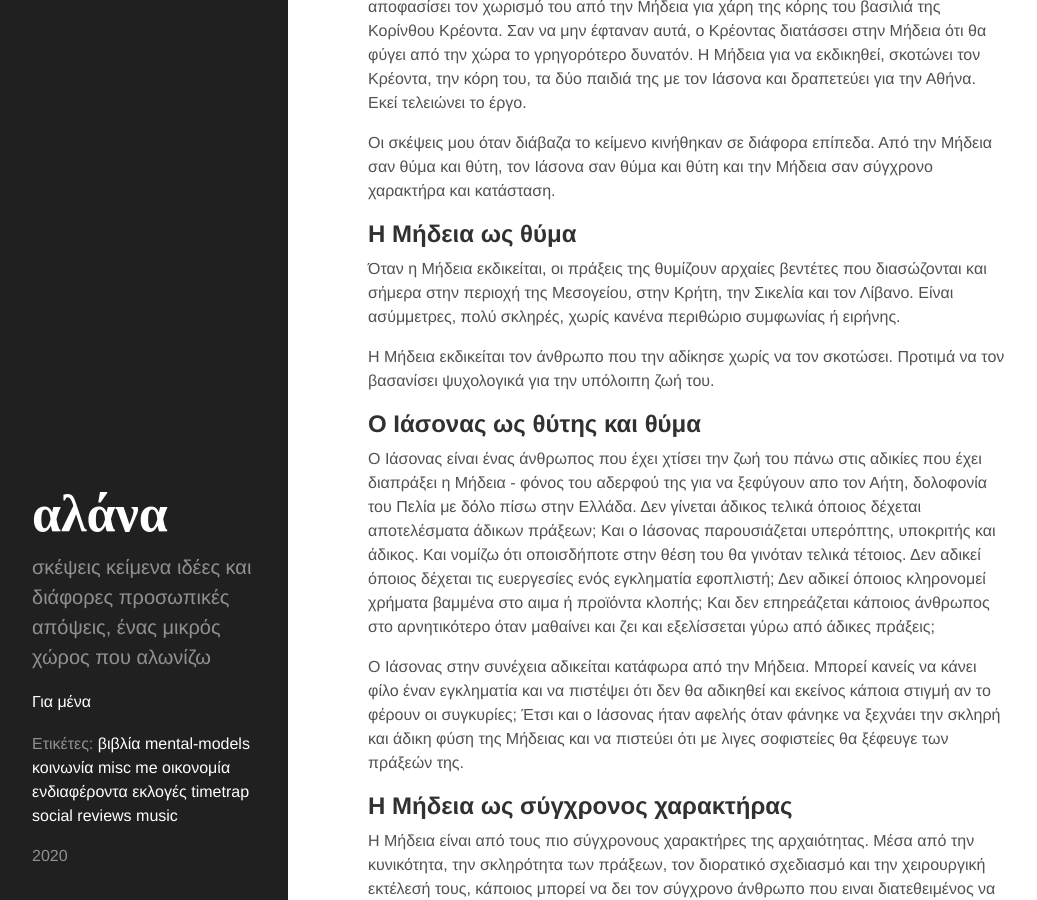
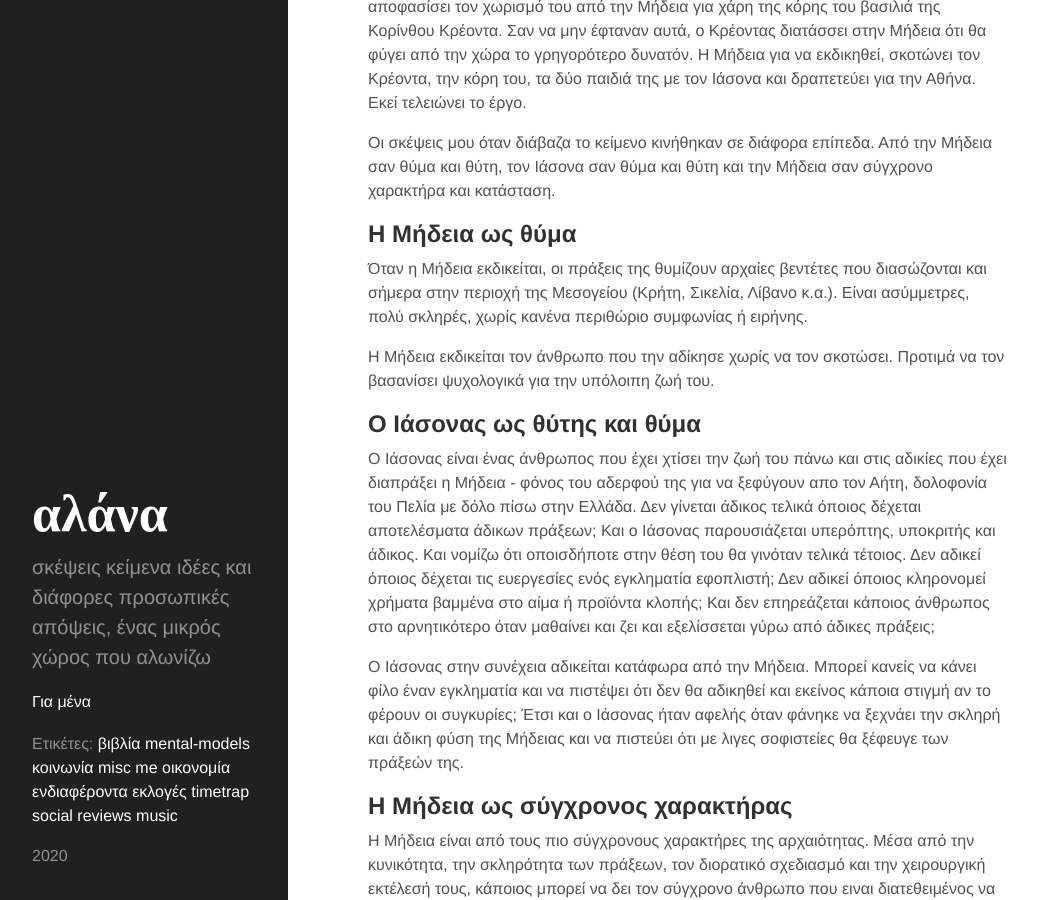
Before and after one commit to chief/chief.github.io, a Jekyll site: the page built from _posts/2020-12-26-mhdeia.md, in a window 1280 px wide and 900 px high, scrolled down 293 px. Shown: the whole window, without its empty margins (0-1037 px from the left). Built offline with Jekyll 4.4.1, drawn with Linux system fonts in a browser that asks for light colours; some web fonts are replaced.

Commit message:
Minor fixes

```diff
--- a/_posts/2020-12-26-mhdeia.md
+++ b/_posts/2020-12-26-mhdeia.md
@@ -27,8 +27,8 @@ description: Δυό λόγια για την τραγωδία της Μήδει
 ## Η Μήδεια ως θύμα
 
 Όταν η Μήδεια εκδικείται, οι πράξεις της θυμίζουν αρχαίες βεντέτες που
-διασώζονται και σήμερα στην περιοχή της Μεσογείου, στην Κρήτη, την
-Σικελία και τον Λίβανο. Είναι ασύμμετρες, πολύ σκληρές, χωρίς κανένα
+διασώζονται και σήμερα στην περιοχή της Μεσογείου (Κρήτη, Σικελία,
+Λίβανο κ.α.). Είναι ασύμμετρες, πολύ σκληρές, χωρίς κανένα
 περιθώριο συμφωνίας ή ειρήνης.
 
 Η Μήδεια εκδικείται τον άνθρωπο που την αδίκησε χωρίς να τον σκοτώσει.
@@ -36,14 +36,14 @@ description: Δυό λόγια για την τραγωδία της Μήδει
 
 ## Ο Ιάσονας ως θύτης και θύμα
 
-Ο Ιάσονας είναι ένας άνθρωπος που έχει χτίσει την ζωή του πάνω στις
+Ο Ιάσονας είναι ένας άνθρωπος που έχει χτίσει την ζωή του πάνω και στις
 αδικίες που έχει διαπράξει η Μήδεια - φόνος του αδερφού της για να
 ξεφύγουν απο τον Αήτη, δολοφονία του Πελία με δόλο πίσω στην Ελλάδα.
 Δεν γίνεται άδικος τελικά όποιος δέχεται αποτελέσματα άδικων πράξεων;
 Και ο Ιάσονας παρουσιάζεται υπερόπτης, υποκριτής και άδικος. Και νομίζω ότι
 οποισδήποτε στην θέση του θα γινόταν τελικά τέτοιος. Δεν αδικεί
 όποιος δέχεται τις ευεργεσίες ενός εγκληματία εφοπλιστή; Δεν αδικεί
-όποιος κληρονομεί χρήματα βαμμένα στο αιμα ή προϊόντα κλοπής; Και δεν
+όποιος κληρονομεί χρήματα βαμμένα στο αίμα ή προϊόντα κλοπής; Και δεν
 επηρεάζεται κάποιος άνθρωπος στο αρνητικότερο όταν μαθαίνει και ζει
 και εξελίσσεται γύρω από άδικες πράξεις;
 
```
